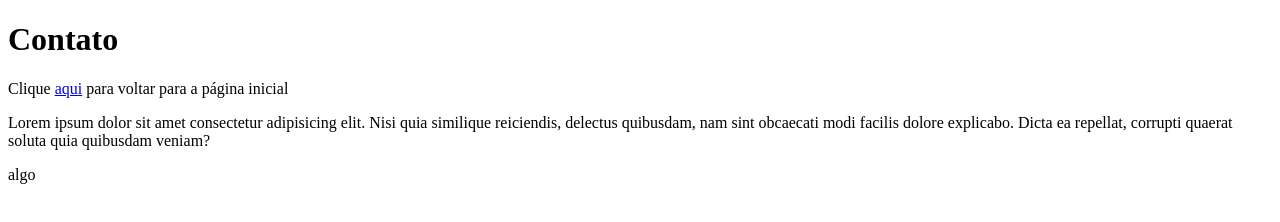
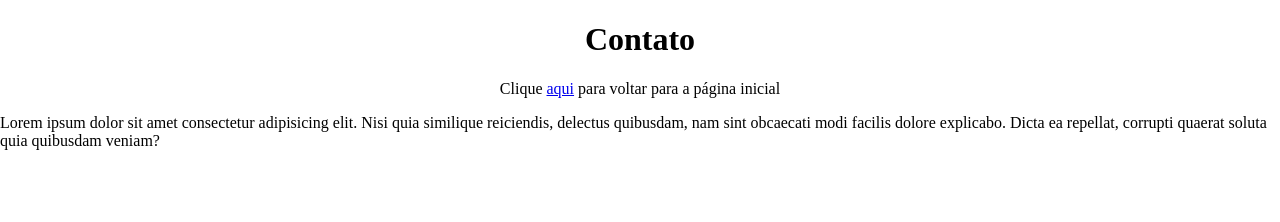
Before and after one commit to buscariolo-rogerio/git-branches, a plain HTML site: page contato.html in a window 1280 px wide. Drawn offline with Linux system fonts and the light colour scheme.

Commit message:
Contatoxe

```diff
--- a/contato.html
+++ b/contato.html
@@ -3,6 +3,7 @@
 <head>
     <meta charset="UTF-8">
     <meta name="viewport" content="width=device-width, initial-scale=1.0">
+    <link rel="stylesheet" href="style.css">
     <title>Document</title>
 </head>
 <body>
@@ -18,7 +19,5 @@
         reiciendis, delectus quibusdam, nam sint obcaecati modi facilis dolore explicabo.
         Dicta ea repellat, corrupti quaerat soluta quia quibusdam veniam?
     </section>
-
-    <p>algo</p>
 </body>
 </html>
```
